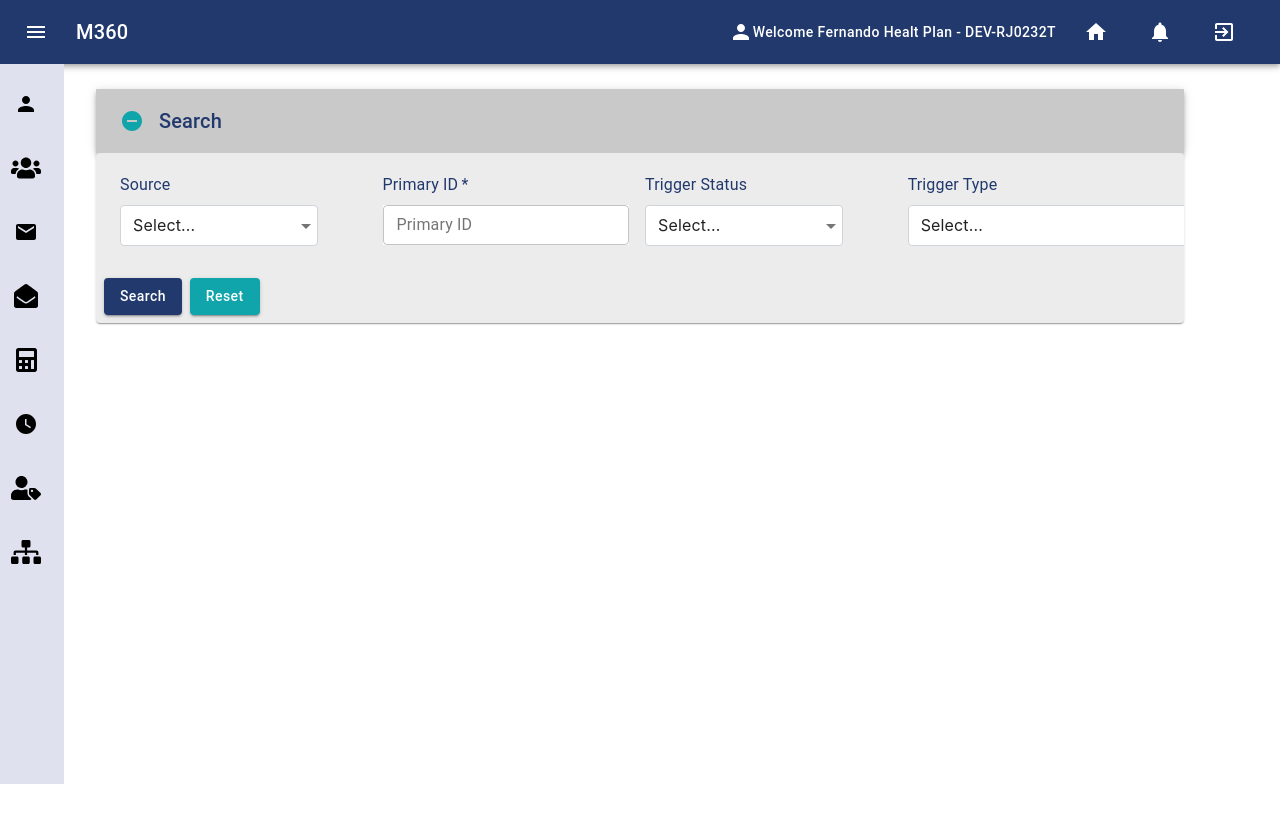
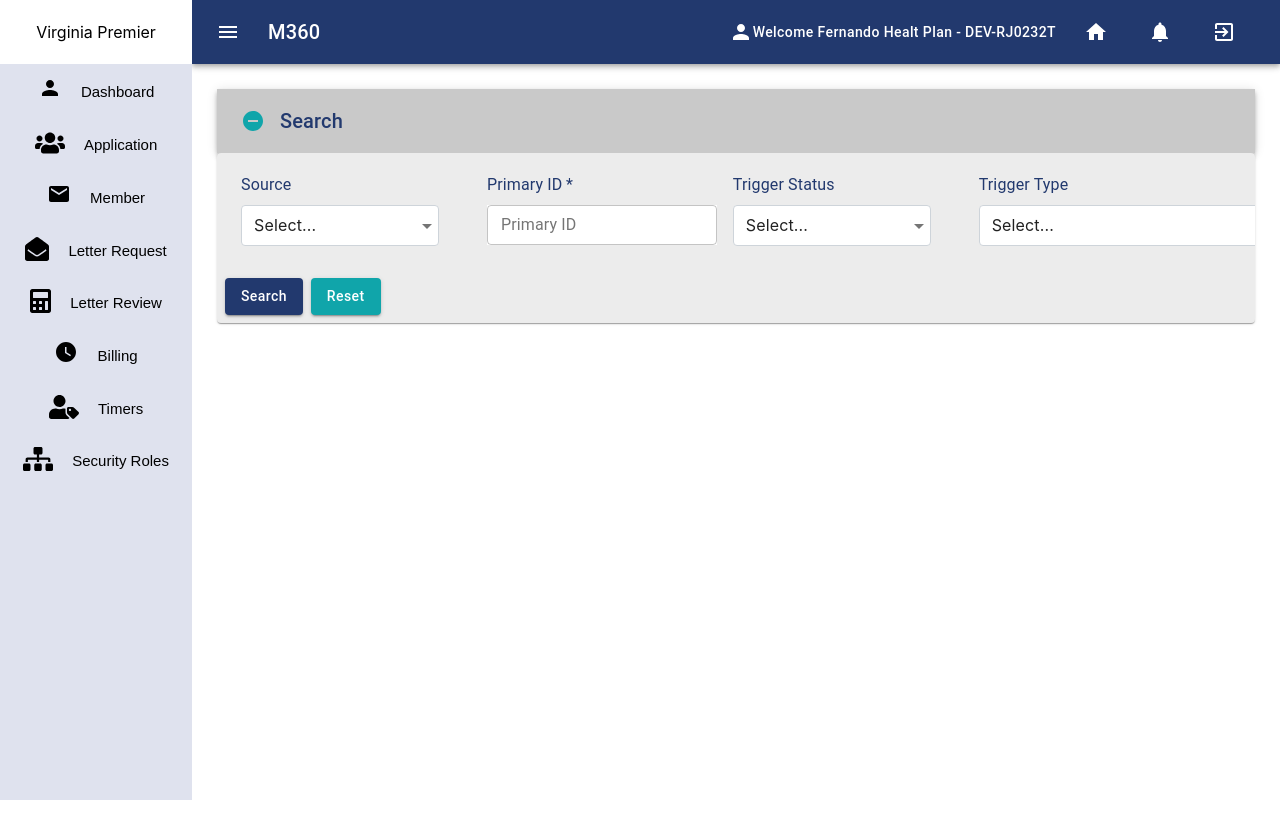
Before and after one commit to fToledo29/ui-dev-challenge, a React (Create React App) app: page / in a window 1280 px wide. After the commit the page ends 800 px from the top, so only its background shows below. Built offline with nearby package versions, Linux system fonts and the light colour scheme.

Commit message:
Adjusting side menu and main body

```diff
--- a/src/App.css
+++ b/src/App.css
@@ -36,3 +36,23 @@
     transform: rotate(360deg);
   }
 }
+
+/* *** Main styles *** */
+
+.app-container {
+	display: flex;
+	height: 100%;
+}
+
+.body-section {
+	flex: 1;
+	overflow: auto;
+}
+
+.appbar-section_open {
+	width: 15%;
+}
+
+#root {
+	height: 100%;
+}
--- a/src/App.js
+++ b/src/App.js
@@ -10,16 +10,19 @@ import ButtonAppBar from './components/nav/appbar/appbar.component';
 
 function App() {
   return (
-    <div>
+    <div className="app-container">
+		<div className="appbar-section_open">
+	  		<ButtonAppBar />
+		</div>
+		<div className="body-section">
 			<Navbar/>
-      {/* <HeaderComponent></HeaderComponent> */}
 			<Router>
-	  <ButtonAppBar ></ButtonAppBar>
 				<Switch>
 				<Route path="/" component={Timers} />
 				</Switch>
 			</Router>
 		</div>
+    </div>
   );
 }
 
--- a/src/components/nav/appbar/appbar.component.css
+++ b/src/components/nav/appbar/appbar.component.css
@@ -1,3 +1,4 @@
+/* Sibebar menu on status closed */
 .side-menu {
 	height: 90vh;
 	position: fixed;
@@ -7,13 +8,40 @@
 
 }
 
-.side-menu ul {
+/* Sibebar menu on status opened */
+.side-menu_open{
+	height: 100%;
+	position: relative;
+	background-color: #DFE2EE;
+}
+
+div[class*='side-menu'] ul {
 	list-style: none;
 	padding: 0px;
 	text-align: center;
+	margin: 0px;
 }
 
-.side-menu ul li {
-		padding-bottom: 1rem;
+.side-menu-logo {
+	height: 8vh;
+	background-color: #fff;
+	display: flex;
+	justify-content: center;
+	align-items: center;
+}
 
+div[class*='side-menu'] ul li:not(.side-menu-logo) {
+	/* padding-top: 0.5rem;
+	padding-bottom: .5rem;
+	padding-left: 26px; */
+	display: flex;
+	/* padding: 0; */
 }
+div[class*='side-menu'] ul li:not(.side-menu-logo):hover {
+	background-color: rgba(0, 0, 0, 0.04);
+	border-radius: 5%;
+}
+
+div[class*='side-menu'] ul li span:nth-child(2) {
+	font-size: 15px;
+}
--- a/src/components/nav/appbar/appbar.component.js
+++ b/src/components/nav/appbar/appbar.component.js
@@ -1,33 +1,13 @@
 import React from 'react';
 import { makeStyles } from '@material-ui/core/styles';
-// import { View } from 'react-native'
-
 import WatchLaterIcon from '@material-ui/icons/WatchLater';
 import IconButton from '@material-ui/core/IconButton';
-
-import Toolbar from '@material-ui/core/Toolbar';
 import './appbar.component.css';
 import { faCalculator, faUsers, faEnvelopeOpen, faUserTag, faSitemap } from '@fortawesome/free-solid-svg-icons';
 import { FontAwesomeIcon } from '@fortawesome/react-fontawesome'
 import PersonIcon from '@material-ui/icons/Person';
 import MarkunreadIcon from '@material-ui/icons/Markunread';
-// import AppBar from '@material-ui/core/AppBar';
-// import Typography from '@material-ui/core/Typography';
-// import Button from '@material-ui/core/Button';
-// import IconButton from '@material-ui/core/IconButton';
-// import MenuIcon from '@material-ui/icons/Menu';
 
-// const useStyles = makeStyles((theme) => ({
-//   root: {
-//     flexGrow: 1,
-//   },
-//   menuButton: {
-//     marginRight: theme.spacing(2),
-//   },
-//   title: {
-//     flexGrow: 1,
-//   },
-// }));
 
 const useStyles = makeStyles((theme) => ({
 	list: {
@@ -37,8 +17,18 @@ const useStyles = makeStyles((theme) => ({
 		width: "auto",
 	},
 	menuButton: {
-		// marginRight: theme.spacing(2),
+		height: '100%',
+		width: '100%',
+		marginLeft: 0,
+		"&:hover": {
+			backgroundColor: "transparent"
 		  }
+	},
+	span: {
+		marginRight: '1.2rem',
+
+	}
+
 }));
 
 
@@ -46,70 +36,121 @@ export default function ButtonAppBar() {
   const classes = useStyles();
 
   return (
-    <div className='side-menu'>
+    <div className='side-menu_open'>
 		<ul>
+			<li className="side-menu-logo">
+				Virginia Premier
+			</li>
 			<li>
 				<IconButton
+				className={classes.menuButton}
 				edge="start"
 				color="inherit"
 				aria-label="menu">
+					<span className={classes.span}>
 						<PersonIcon />
+					</span>
+					<span>
+						Dashboard
+					</span>
 				</IconButton>
 			</li>
 			<li>
 				<IconButton
+				className={classes.menuButton}
 				edge="start"
 				color="inherit"
 				aria-label="menu">
+					<span className={classes.span}>
 						<FontAwesomeIcon icon={faUsers} />
+					</span>
+					<span>
+						Application
+					</span>
 				</IconButton>
 			</li>
 			<li>
 				<IconButton
+				className={classes.menuButton}
 				edge="start"
 				color="inherit"
 				aria-label="menu">
+					<span className={classes.span}>
 						<MarkunreadIcon />
+					</span>
+					<span>
+						Member
+					</span>
 				</IconButton>
 			</li>
 			<li>
 				<IconButton
+				className={classes.menuButton}
 				edge="start"
 				color="inherit"
 				aria-label="menu">
+					<span className={classes.span}>
 						<FontAwesomeIcon icon={faEnvelopeOpen} />
+					</span>
+					<span>
+						Letter Request
+					</span>
 				</IconButton>
 			</li>
 			<li>
 				<IconButton
+				className={classes.menuButton}
 				edge="start"
 				color="inherit"
 				aria-label="menu">
+					<span className={classes.span}>
 						<FontAwesomeIcon icon={faCalculator} />
+					</span>
+					<span>
+						Letter Review
+					</span>
 				</IconButton>
 			</li>
 			<li>
 				<IconButton
+				className={classes.menuButton}
 				edge="start"
 				color="inherit"
 				aria-label="menu">
+					<span className={classes.span}>
 						<WatchLaterIcon />
+					</span>
+					<span>
+						Billing
+					</span>
 				</IconButton>
 			</li>
 			<li>
 				<IconButton
+				className={classes.menuButton}
 				edge="start"
 				color="inherit"
 				aria-label="menu">
+					<span className={classes.span}>
 						<FontAwesomeIcon icon={faUserTag} />
+					</span>
+					<span>
+						Timers
+					</span>
 				</IconButton>
 			</li>
 			<li>
 				<IconButton
+				className={classes.menuButton}
 				edge="start"
 				color="inherit"
 				aria-label="menu">
+					<span className={classes.span}>
 						<FontAwesomeIcon icon={faSitemap} />
+					</span>
+					<span>
+						Security Roles
+					</span>
 				</IconButton>
 			</li>
 		</ul>
--- a/src/components/nav/nav.component.js
+++ b/src/components/nav/nav.component.js
@@ -37,7 +37,11 @@ const useStyles = makeStyles((theme) => ({
 		textTransform: 'initial'
 	},
 	blueBackground: {
+
+	},
+	appBar: {
 		backgroundColor: shared.USESTYLES.blueBackground,
+		height: '8vh'
 	}
 }));
 
@@ -53,7 +57,7 @@ export default function Navbar() {
 		<div className="nav-container">
 
 
-				<AppBar position="static" className={classes.blueBackground}>
+				<AppBar position="static" className={classes.appBar}>
 					<Toolbar>
 					<TemporaryDrawer></TemporaryDrawer>
 
--- a/src/components/timers/timers.component.css
+++ b/src/components/timers/timers.component.css
@@ -1,6 +1,4 @@
 .timers-container {
-    width: 85vw;
-    height: 90vh;
     margin-left: auto;
     margin-right: auto;
     padding: 25px;
--- a/src/index.css
+++ b/src/index.css
@@ -1,4 +1,5 @@
 body {
+	height: 100%;
   margin: 0;
   font-family: -apple-system, BlinkMacSystemFont, 'Segoe UI', 'Roboto', 'Oxygen',
     'Ubuntu', 'Cantarell', 'Fira Sans', 'Droid Sans', 'Helvetica Neue',
@@ -6,6 +7,9 @@ body {
   -webkit-font-smoothing: antialiased;
   -moz-osx-font-smoothing: grayscale;
 }
+html {
+	height: 100%;
+}
 
 code {
   font-family: source-code-pro, Menlo, Monaco, Consolas, 'Courier New',
```
Also changed, not shown: src/components/header/header.component.css (deleted, +0 -12 lines), src/components/header/header.component.js (deleted, +0 -19 lines). Lines whose indentation alone changed are shown as unchanged.
